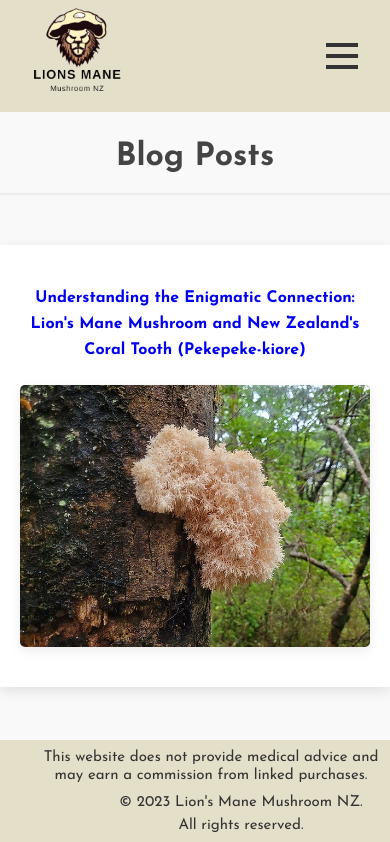
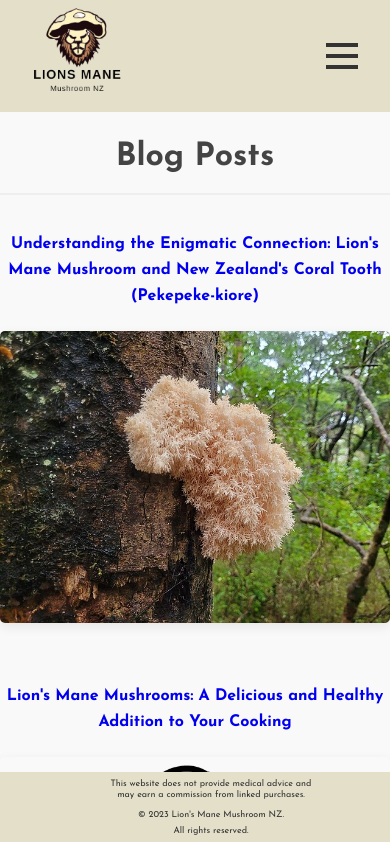
Before and after one commit to nev333/MushroomSite, a React (Create React App) app: page /blog in a window 390 px wide. Shown: the top 842 px of the page. Built offline with nearby package versions, Linux system fonts and the light colour scheme.

Commit message:
improvement on centering the footer, minor edits to images and text

```diff
--- a/src/components/FooterSection/footerSection.css
+++ b/src/components/FooterSection/footerSection.css
@@ -1,5 +1,5 @@
 .footer {
-  position: fixed; /* Changed from 'fixed' */
+  position: fixed;
   width: 100%;
   bottom: 0;
   z-index: 100;
@@ -9,7 +9,7 @@
   padding: 1rem;
   background-color: #e4dfc9;
   transition: padding 0.5s ease;
-  height: 2rem; /* Changed from '60px' */
+  height: 2rem;
   overflow-x: hidden;
 }
 
@@ -65,7 +65,8 @@
 
 @media screen and (max-width: 992px) {
   .footer {
-  height: 4.5rem;
+    height: 4.5rem;
+
   }
 
   .footer-menu {
@@ -78,7 +79,6 @@
     align-items: center;
     flex-direction: column;
     text-align: center;
-
   }
 
   .footer-content p, .footer-disclaimer p, .footer-info p {
@@ -89,6 +89,9 @@
   .footer-disclaimer, .footer-info {
     flex: 1;
     margin-top: 0.3rem;
+    margin-left: 0;
+    margin-right: 0;
+    width: 80%;
   }
 
   .footer-info {
@@ -96,6 +99,28 @@
   }
 
   .footer {
-    padding-bottom: 1rem;  /* increased bottom padding */
+    padding-bottom: 1rem;
   }
 }
+
+@media screen and (max-width: 576px) {  /* Mobile-specific styles */
+  .footer {
+    height: 2.5rem;
+  }
+
+  .footer-disclaimer, .footer-info {
+    flex: 1;
+    margin-top: 0.3rem;
+    margin-left: 0;
+    margin-right: 0;
+    width: 100%;
+  }
+
+  .footer-menu {
+    display: none;
+  }
+
+  .footer-disclaimer p, .footer-info p {
+    font-size: 9px;  /* Reduced font size for mobile */
+  }
+}
--- a/src/components/Pages/blogFolder/BlogPage.jsx
+++ b/src/components/Pages/blogFolder/BlogPage.jsx
@@ -5,14 +5,12 @@ import blogPosts from "./blogPosts";
 
 const BlogPost = ({ id, title, image }) => {
   return (
-    <div className='blog'>
-      <div className="blog-post">
-        <Link to={`/blog/${id}`}>
-          <h4>{title}</h4>
-          <img className="blog-image" src={image}  alt="description 1"/>
-        </Link>
-        {/* <p>Published on {date}</p> */}
-      </div>
+    <div className='blog-tile'>
+      <Link to={`/blog/${id}`}>
+        <h4>{title}</h4>
+        <img className="blog-image" src={image} alt="description 1"/>
+      </Link>
+      {/* <p>Published on {date}</p> */}
     </div>
   );
 };
--- a/src/components/Pages/blogFolder/BlogPageStyles.css
+++ b/src/components/Pages/blogFolder/BlogPageStyles.css
@@ -1,11 +1,36 @@
+.blog-grid {
+  overflow-x: hidden;
+  display: flex;
+  flex-wrap: wrap;
+  justify-content: space-between;
+  align-items: flex-start;  /* Align the top of each blog post */
+}
 
-.blog {
-  overflow-x: hidden;
+.blog-tile {
+  flex: 0 0 calc(33.333% - 20px);  /* This ensures the blog post does not grow or shrink but remains at 1/3 width on desktop */
+  box-sizing: border-box; /* This ensures any padding or border is included in the width */
+  margin-bottom: 20px;
 }
 
 .blog-title {
   text-align: center;
   font-size: 2rem;
+  width: 100%;
+  margin-bottom: 1rem;
+}
 
-  margin-bottom: 0rem;
+/* Tablet Styles (between 481px and 1024px) */
+@media screen and (min-width: 481px) and (max-width: 1024px) {
+  .blog-tile {
+    flex: 0 0 calc(50% - 20px);  /* Now the post will take half the width on tablet screens */
+  }
 }
+
+/* Mobile Styles (up to 480px) */
+@media screen and (max-width: 480px) {
+  .blog-tile {
+    flex: 0 0 100%;  /* Now the post will take the full width on mobile screens */
+    margin-left: 0; /* Remove the left margin if there's any */
+    margin-right: 0; /* Remove the right margin if there's any */
+  }
+}
--- a/src/components/Pages/blogFolder/BlogPostPage.jsx
+++ b/src/components/Pages/blogFolder/BlogPostPage.jsx
@@ -15,7 +15,7 @@ const BlogPostPage = () => {
 
   return (
     <div>
-      <div>
+      <div className="blog-tile">
         {/* <h2>{post.title}</h2> */}
         <SpecificComponent /> {/* Render component here */}
         {/* <p>Published on {post.date}</p> */}
--- a/src/components/Pages/blogFolder/blogs/BlogOne.jsx
+++ b/src/components/Pages/blogFolder/blogs/BlogOne.jsx
@@ -6,14 +6,14 @@ import nzMush2 from '../../../../images/nzMush2.jpg';
 const BlogOne = () => {
     return (
         <div className="blog-post">
-            <h1>Understanding the Enigmatic Connection: Lion's Mane Mushroom and New Zealand's Hericium novae-zealandiae</h1>
+            <h1>Understanding the Enigmatic Connection: Lion's Mane Mushroom and our own native Hericium novae-zealandiae</h1>
 
 
 
             <div className='content'>
                 <h2>Introduction</h2>
                 <p>
-                The Lion's Mane mushroom (Hericium erinaceus) is a well-known mushroom that is being studied for a variety of potential health benefits. However, there is another mushroom that is closely related to Lion's Mane that is not as well-known: Hericium novae-zealandiae, or Pekepeke-kiore.
+                The Lion's Mane mushroom (Hericium erinaceus) is a well-known mushroom that is being studied for a variety of potential health benefits. However, there is another mushroom that is closely related to Lion's Mane that we have here in NZ: Hericium novae-zealandiae, or Pekepeke-kiore.
                 </p>
                 <img className="blog-image" src={nzMush} alt="description 1"/>
                 <h2>Understanding Lion's Mane and Hericium novae-zealandiae (Pekepeke-kiore)</h2>
--- a/src/components/Pages/blogFolder/blogs/BlogThree.jsx
+++ b/src/components/Pages/blogFolder/blogs/BlogThree.jsx
@@ -1,6 +1,6 @@
 import React from "react";
 import './blogPost.css';
-import nzMush from '../../../../images/CoralTooth2.jpg';
+import lionsMane2 from '../../../../images/lionsMane2.jpg';
 import ReactPlayer from 'react-player';
 
 const BlogThree = () => {
@@ -15,7 +15,7 @@ const BlogThree = () => {
         <p>
           Lion's Mane mushrooms are native to North America, Europe, and Asia, but they can also be grown in New Zealand. In fact, New Zealand is a great place to grow Lion's Mane mushrooms because the climate is cool and humid, which are ideal conditions for these mushrooms.
         </p>
-        <img className="blog-image" src={nzMush} alt="description 1"/>
+        <img className="blog-image" src={lionsMane2} alt="description 1"/>
         <h2>How to Grow Lion's Mane Mushrooms in New Zealand</h2>
         <p>
           There are a few different ways to grow Lion's Mane mushrooms in New Zealand. One way is to grow them on logs. This is a traditional method of growing mushrooms, and it is a relatively easy way to do it. To grow Lion's Mane mushrooms on logs, you will need to find a suitable log. The log should be a hardwood log that is at least 6 inches in diameter and 2 feet long. You will also need to drill holes in the log, about 1 inch deep and 2 inches apart. Once you have drilled the holes, you can inoculate the log with Lion's Mane mushroom spawn.
```
